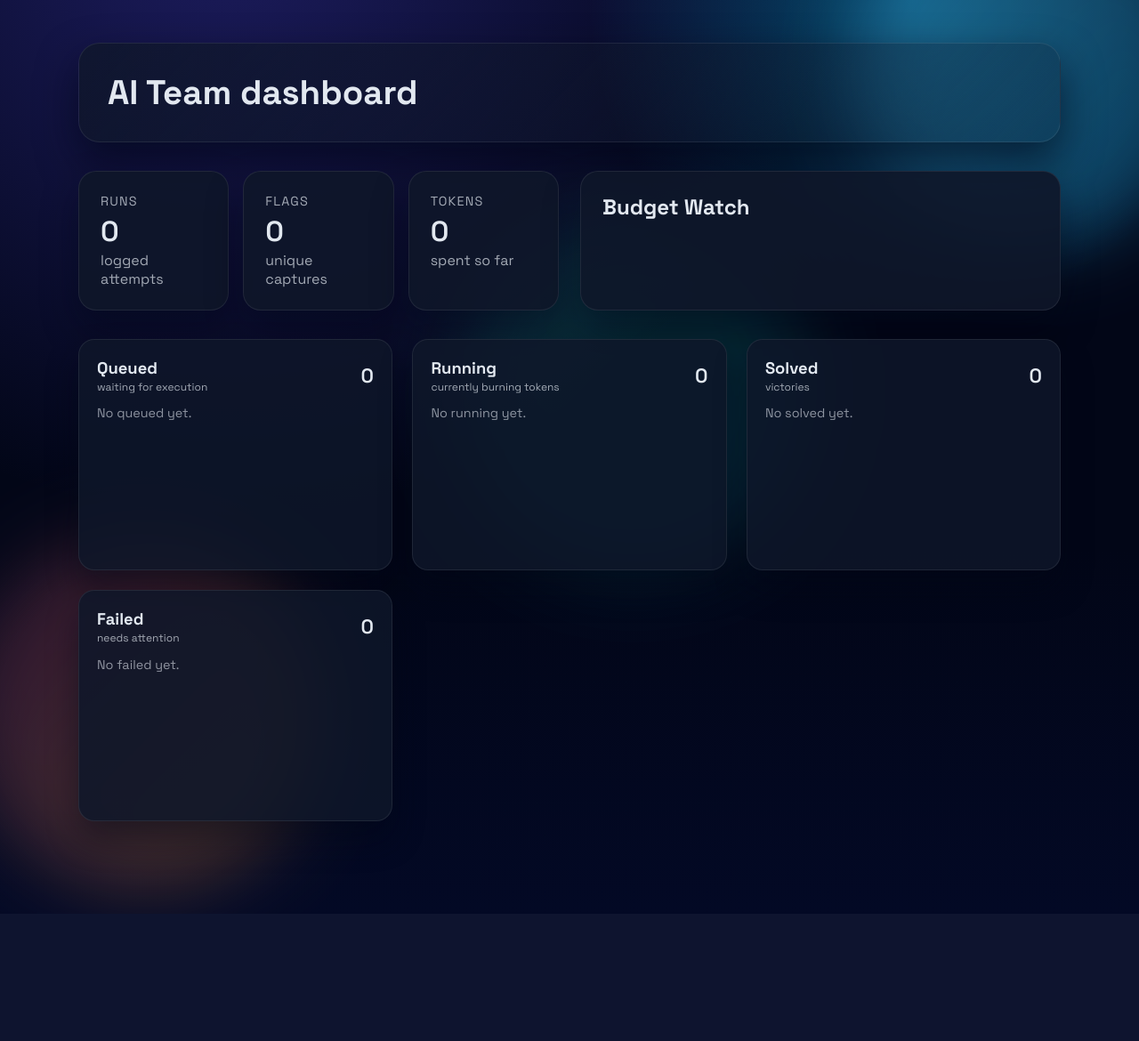
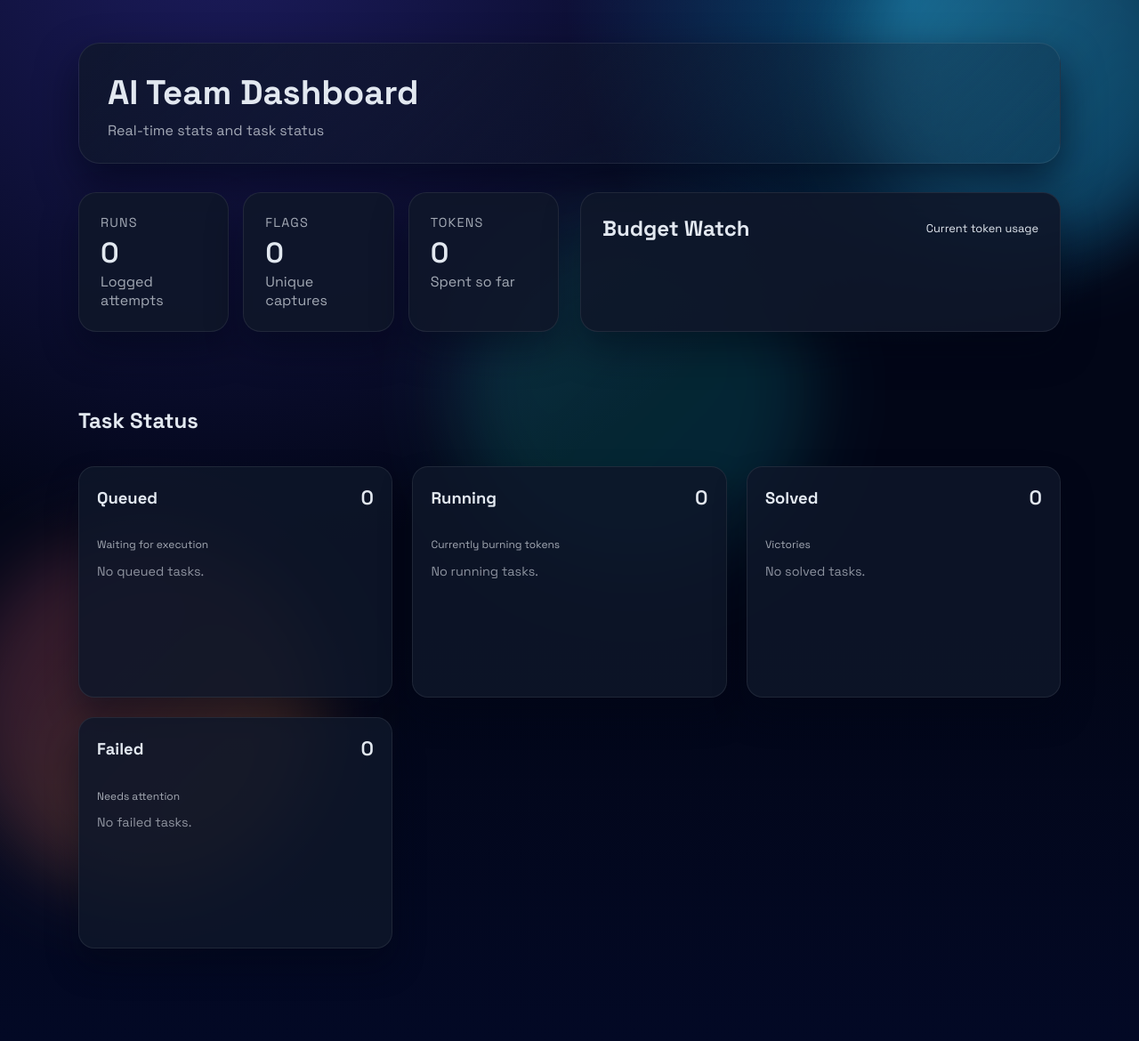
Before and after one commit to skeletona/AI-Team, a Flask app: template src/web/templates/stats.html in a window 1280 px wide. Shown: the whole page at 89% size. Before the commit the page ends 1008 px from the top, so only its background shows below. Run offline with Flask 3, Linux system fonts and the light colour scheme; the template is opened without the code that fills it, so the values that code supplies are empty; parts of the project's set-up code (start-up, migrations or seed data) failed here and were passed over.

Commit message:
Refactor: Improve UI/UX of detail and stats pages
- Refactored  and  for better readability, modern design, and improved user experience.
- Fixed missing status data bug in  (passing  to ).
- Fixed CSS syntax error in  ( corrected to ).
- Implemented Flexbox for flexible log viewer height in .
- Refactored  for a cleaner structure and improved visual hierarchy.
- Made entire task cards clickable in  by removing explicit link indicators.

```diff
--- a/src/web/templates/stats.html
+++ b/src/web/templates/stats.html
@@ -19,7 +19,8 @@
     <main class="page-shell">
       <header class="hero">
         <div class="hero-copy">
-          <h1>AI Team dashboard</h1>
+          <h1>AI Team Dashboard</h1>
+          <p class="hero-subtitle">Real-time stats and task status</p>
         </div>
       </header>
 
@@ -28,31 +29,25 @@
           <article class="summary-card">
             <p class="label">Runs</p>
             <p class="value">{{ runs | default(0) }}</p>
-            <p class="hint">logged attempts</p>
+            <p class="hint">Logged attempts</p>
           </article>
           <article class="summary-card">
             <p class="label">Flags</p>
             <p class="value">{{ flags | default(0) }}</p>
-            <p class="hint">unique captures</p>
+            <p class="hint">Unique captures</p>
           </article>
           <article class="summary-card">
             <p class="label">Tokens</p>
             <p class="value">{{ tokens | default(0) }}</p>
-            <p class="hint">spent so far</p>
+            <p class="hint">Spent so far</p>
           </article>
         </div>
 
         <article class="budget-card">
           <header>
             <h2>Budget Watch</h2>
+            <p class="hint">Current token usage</p>
           </header>
-          {% if budgets.lines %}
-            <div class="budget-lines">
-              {% for line in budgets.lines %}
-                <p>{{ line }}</p>
-              {% endfor %}
-            </div>
-          {% endif %}
           <div class="budget-bars">
             {% if budgets.limit_5h %}
               {% set tokens_5h = budgets.tokens_5h | default(0) %}
@@ -61,7 +56,7 @@
               <div class="budget-row">
                 <div class="budget-row-label">
                   <span>5h limit</span>
-                  <span>{{ tokens_5h | round }} / {{ limit_5h }}</span>
+                  <span>{{ "%.2f"|format(fill_5h) }}%</span>
                 </div>
                 <div class="budget-track">
                   <div class="budget-fill" style="width: {{ fill_5h }}%"></div>
@@ -75,7 +70,7 @@
               <div class="budget-row">
                 <div class="budget-row-label">
                   <span>Weekly limit</span>
-                  <span>{{ tokens_week | round }} / {{ limit_week }}</span>
+                  <span>{{ "%.2f"|format(fill_week) }}%</span>
                 </div>
                 <div class="budget-track">
                   <div class="budget-fill" style="width: {{ fill_week }}%"></div>
@@ -86,40 +81,39 @@
         </article>
       </section>
 
-      <section class="status-grid">
-        {% macro status_section(title, items, hint_text, extra_class="") %}
-          <article class="status-panel {{ extra_class }}">
+      <section class="thinking-stack">
         <header>
-              <div>
+          <h2>Task Status</h2>
+        </header>
+        <div class="status-grid">
+          {% macro status_panel(title, items, hint_text) %}
+            <article class="status-panel">
+              <header>
                 <h3>{{ title }}</h3>
-                <p class="hint">{{ hint_text }}</p>
-              </div>
                 <span class="status-count">{{ items | length }}</span>
               </header>
+              <p class="hint">{{ hint_text }}</p>
               <div class="status-items">
+                {% if items %}
                   {% for item in items %}
-                <div class="status-item" data-status="{{ item.status | lower }}">
+                    <a href="/task/{{ item.id }}" class="status-item" data-status="{{ item.status | lower }}">
                       <div class="status-top-row">
-                    <div>
                         <p class="task-name">{{ item.name }}</p>
                       </div>
-                <a class="tiny-link" href="/task/{{ item.id }}">open</a>
-                  </div>
-                  {% if item.error %}
-                    <p class="status-error">{{ item.error }}</p>
+                    </a>
+                  {% endfor %}
+                {% else %}
+                  <p class="status-empty">No {{ title | lower }} tasks.</p>
                 {% endif %}
-                </div>
-              {% else %}
-                <p class="status-empty">No {{ title | lower }} yet.</p>
-              {% endfor %}
               </div>
             </article>
           {% endmacro %}
 
-        {{ status_section("Queued", cards["queued"], "waiting for execution", "panel-queue") }}
-        {{ status_section("Running", cards["running"], "currently burning tokens", "panel-running") }}
-        {{ status_section("Solved", cards["solved"], "victories", "panel-solved") }}
-        {{ status_section("Failed", cards["failed"], "needs attention", "panel-failed") }}
+          {{ status_panel("Queued", cards["queued"], "Waiting for execution") }}
+          {{ status_panel("Running", cards["running"], "Currently burning tokens") }}
+          {{ status_panel("Solved", cards["solved"], "Victories") }}
+          {{ status_panel("Failed", cards["failed"], "Needs attention") }}
+        </div>
       </section>
     </main>
   </body>
```
Also changed, not shown: src/web/static/styles.css (+39 -10 lines), src/web/templates/detail.html (+11 -10 lines). Lines whose indentation alone changed are shown as unchanged.
